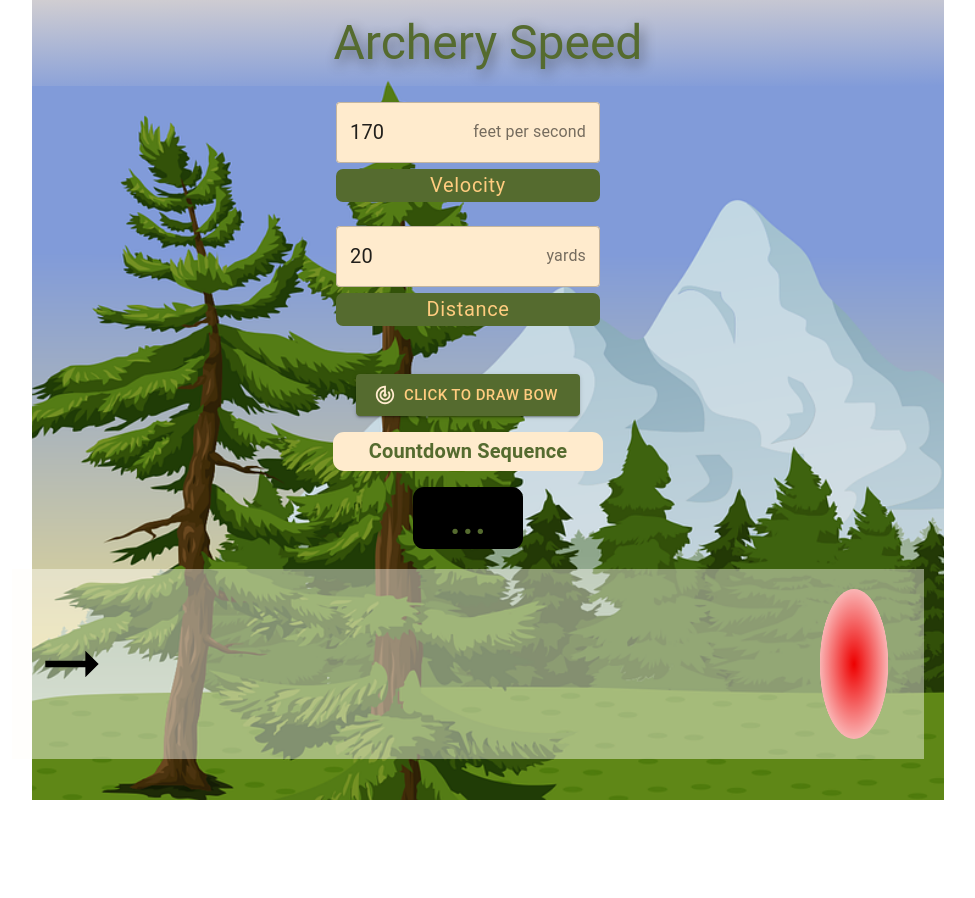
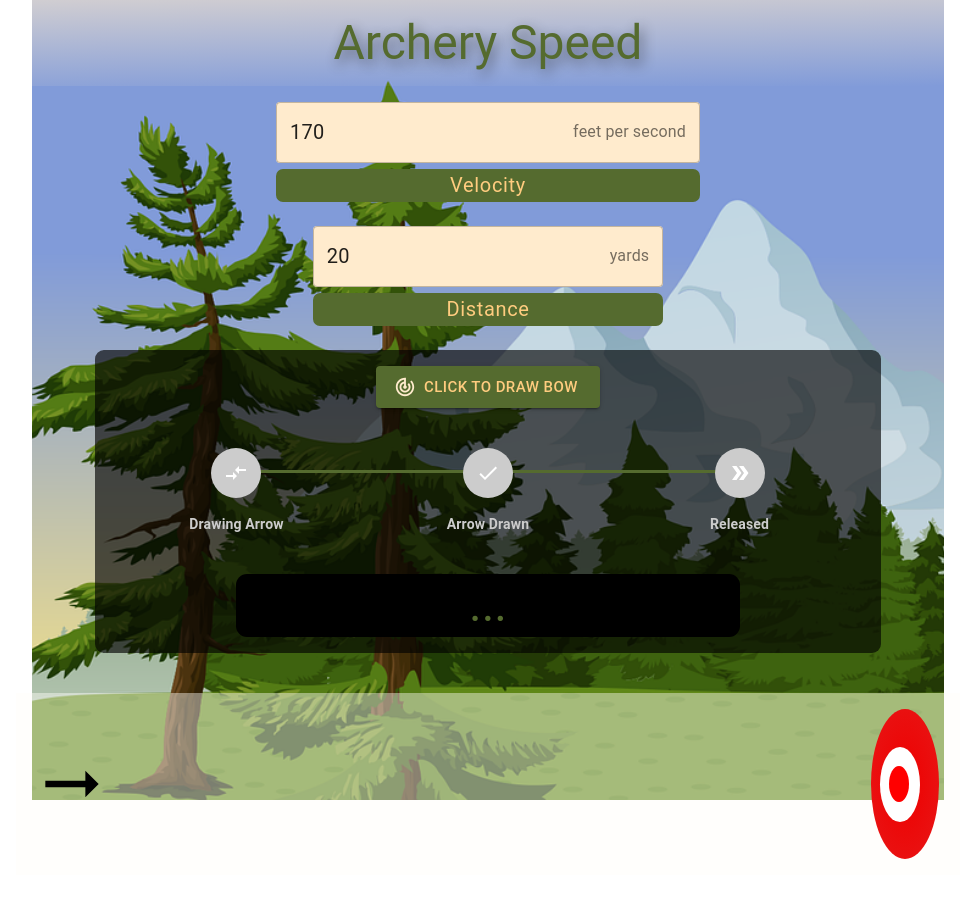
Before and after one commit to michael-williamson/archery_timer, a React (Create React App) app: page / in a window 1280 px wide. Shown: the top 898 px of the page, without its empty margins (152-1127 px from the left). Before the commit the page ends 800 px from the top, so only its background shows below. Built offline with nearby package versions, Linux system fonts and the light colour scheme.

Commit message:
added timeline to countdown

```diff
--- a/src/components/BowDemo.js
+++ b/src/components/BowDemo.js
@@ -10,24 +10,14 @@ import {
   FormControl,
   makeStyles,
 } from "@material-ui/core";
+
 import { ResultsModal } from "./ResultsModal";
 import { minMaxValidationFn } from "../helperFunctions/minMaxValidationFn";
 import { TrackChanges } from "@material-ui/icons";
 import bowDrawAudioURL from "../media/bow_draw.mp3";
 import arrowImpactURL from "../media/arrow_impact.mp3";
 import applauseURL from "../media/applause.mp3";
-
-export const BowDemo = () => {
-  const [drawing, setDrawing] = useState("Countdown Sequence");
-  const [showCounter, setShowCounter] = useState(false);
-  const [counter, setCounter] = useState(3);
-  const [animationPlayState, setAnimationPlayState] = useState("paused");
-  const [cycleAnimationClass, setCycleAnimationClass] = useState(false);
-  const [feetPerSecond, setFeetPerSecond] = useState(170);
-  const [timeTilTarget, setTimeTilTarget] = useState(120);
-  const [distanceTilTarget, setDistanceTilTarget] = useState(20);
-  const [resultsModalOpen, setResultsModalOpen] = useState(false);
-  const [btnDisabled, setBtnDisabled] = useState(false);
+import { StepperComp } from "./Stepper";
 
 const useStyles = makeStyles((theme) => ({
   muiOutlinedInput: {
@@ -48,6 +38,11 @@ export const BowDemo = () => {
     fontWeight: "bold",
     backgroundColor: "#000000c4",
   },
+  muiCountdownDisplay: {
+    backgroundColor: "#000000a3",
+    borderRadius: 9,
+  },
+  muiStepperContainer: { padding: "40px 0" },
   muiCountdownText: {
     backgroundColor: theme.palette.secondary.main,
     padding: "0.2rem 2.25rem",
@@ -62,20 +57,52 @@ export const BowDemo = () => {
   muiArrowContainer: {
     backgroundColor: "#fffcf970",
     height: 200,
-      position: "relative",
+    padding: 0,
+    marginTop: 40,
+  },
+  targetContainer: {
+    marginRight: 5,
   },
   target: {
-      width: 200,
+    width: 68,
     height: 150,
     borderRadius: "50%",
-      background: "radial-gradient(#ee0000, white)",
-      transform: "rotateY( 70deg)",
+    background: "radial-gradient(#ee0000, #e81717)",
+    position: "relative",
+    isolation: "isolate",
+    "&::after": {
+      content: "''",
       position: "absolute",
-      top: 0,
-      right: -30,
-      marginTop: 20,
+      inset: "38px 0 0 9px",
+      background: "white",
+      width: 40,
+      height: 75,
+      borderRadius: "50%",
+      zIndex: -1,
+    },
+    "&::before": {
+      content: "''",
+      position: "absolute",
+      inset: "57px 0 0 18px",
+      background: "red",
+      width: 20,
+      height: 36,
+      borderRadius: "50%",
+    },
   },
 }));
+
+export const BowDemo = () => {
+  const [showCounter, setShowCounter] = useState(false);
+  const [counter, setCounter] = useState(3);
+  const [animationPlayState, setAnimationPlayState] = useState("paused");
+  const [cycleAnimationClass, setCycleAnimationClass] = useState(false);
+  const [feetPerSecond, setFeetPerSecond] = useState(170);
+  const [timeTilTarget, setTimeTilTarget] = useState(120);
+  const [distanceTilTarget, setDistanceTilTarget] = useState(20);
+  const [resultsModalOpen, setResultsModalOpen] = useState(false);
+  const [btnDisabled, setBtnDisabled] = useState(false);
+  const [activeStep, setActiveStep] = useState(-1);
 
   const classes = useStyles();
 
@@ -85,7 +112,6 @@ export const BowDemo = () => {
       setAnimationPlayState("paused");
       setShowCounter(false);
       setCounter(3);
-      setDrawing("Countdown Sequence");
       setBtnDisabled(false);
     }
   }, [resultsModalOpen]);
@@ -98,23 +124,23 @@ export const BowDemo = () => {
     const arrowImpactAudio = new Audio(arrowImpactURL);
     const applauseAudio = new Audio(applauseURL);
     if (!counter) {
+      setActiveStep((prevStep) => prevStep + 1);
       setTimeout(() => {
         arrowImpactAudio.play();
       }, timeTilTarget);
       //before animation runs make sure animation will leave arrow in target
       setAnimationPlayState("running");
-      setDrawing("Released");
 
       setTimeout(() => {
         setResultsModalOpen(true);
         applauseAudio.play();
+        setActiveStep(-1);
         !cycleAnimationClass && setCycleAnimationClass(true);
       }, timeTilTarget + 2000);
     }
     counter > 0 &&
       showCounter &&
-      setTimeout(() => setCounter(counter - 1), 1000) &&
-      setDrawing("Releasing in");
+      setTimeout(() => setCounter(counter - 1), 1000);
   }, [counter, showCounter, timeTilTarget, cycleAnimationClass]);
 
   const handleChange = (prop) => (event) => {
@@ -141,9 +167,9 @@ export const BowDemo = () => {
     //play drawing of the bow
     bowDrawAudio.play();
     //begin sequence of steps with timers
-    setDrawing("Drawing Arrow");
+    setActiveStep((prevStep) => prevStep + 1);
     setTimeout(() => {
-      setDrawing("Arrow Drawn");
+      setActiveStep((prevStep) => prevStep + 1);
     }, 3000);
     // begins the countdown in useEffect Hook by setting showCounter to true
     setTimeout(() => {
@@ -152,18 +178,17 @@ export const BowDemo = () => {
   };
 
   return (
+    <Grid container item alignItems="center" direction="column" spacing={4}>
       <Grid
+        //container for both inputs
         container
         item
-      alignItems="center"
-      direction="column"
-      xs={12}
-      spacing={5}
+        justifyContent="center"
       >
-      <Grid container item xs={4} justifyContent="center" direction="column">
+        <Grid item xs={8}>
           <FormControl margin="normal">
             <OutlinedInput
-            classes={{ root: classes.muiOutlinedInput }}
+              className={classes.muiOutlinedInput}
               value={feetPerSecond}
               type="number"
               error={minMaxValidationFn(50, 500, feetPerSecond)}
@@ -189,14 +214,18 @@ export const BowDemo = () => {
               Velocity
             </FormHelperText>
           </FormControl>
+        </Grid>
+        <Grid item xs={8}>
           <FormControl margin="normal">
             <OutlinedInput
-            classes={{ root: classes.muiOutlinedInput }}
+              className={classes.muiOutlinedInput}
               value={distanceTilTarget}
               type="number"
               error={minMaxValidationFn(10, 300, distanceTilTarget)}
               onChange={handleChange("yards")}
-            endAdornment={<InputAdornment position="end">yards</InputAdornment>}
+              endAdornment={
+                <InputAdornment position="end">yards</InputAdornment>
+              }
               inputProps={{ "aria-label": "Distance" }}
             />
             <FormHelperText
@@ -215,14 +244,15 @@ export const BowDemo = () => {
             </FormHelperText>
           </FormControl>
         </Grid>
+      </Grid>
 
       <Grid
+        //container for click button and countdown display
+        className={classes.muiCountdownDisplay}
         container
         item
-        xs={12}
-        alignItems="center"
-        direction="column"
-        spacing={2}
+        justifyContent="center"
+        xs={10}
       >
         <Grid item xs={12}>
           <Button
@@ -236,15 +266,8 @@ export const BowDemo = () => {
             Click to Draw Bow
           </Button>
         </Grid>
-        <Grid item xs={8}>
-          <Typography
-            variant="h6"
-            component="h6"
-            color="primary"
-            classes={{ root: classes.muiCountdownText }}
-          >
-            {drawing}
-          </Typography>
+        <Grid item xs={12} className={classes.muiStepperContainer}>
+          <StepperComp activeStep={activeStep} />
         </Grid>
         <Grid item xs={8}>
           {counter > -1 && showCounter ? (
@@ -272,15 +295,21 @@ export const BowDemo = () => {
         container
         item
         xs={12}
-        classes={{ root: classes.muiArrowContainer }}
+        direction="row"
+        wrap="nowrap"
+        className={classes.muiArrowContainer}
         alignContent="center"
       >
+        {/* arrow is wrapped with a grid item */}
         <Arrow
           animationPlayState={animationPlayState}
           cycleAnimationClass={cycleAnimationClass}
           timeTilTarget={timeTilTarget}
         />
+
+        <Grid item className={classes.targetContainer}>
           <div className={classes.target}></div>
+        </Grid>
       </Grid>
       <Grid container item xs={12}>
         <ResultsModal
--- /dev/null
+++ b/src/components/Stepper.js
@@ -0,0 +1,113 @@
+import React from "react";
+import { makeStyles, withStyles } from "@material-ui/core/styles";
+import clsx from "clsx";
+import { Stepper, Step, StepLabel, StepConnector } from "@material-ui/core";
+import { CompareArrows, Done, DoubleArrow } from "@material-ui/icons";
+
+const useColorlibStepIconStyles = makeStyles((theme) => ({
+  root: {
+    backgroundColor: "#ccc",
+    zIndex: 1,
+    color: "#fff",
+    width: 50,
+    height: 50,
+    display: "flex",
+    borderRadius: "50%",
+    justifyContent: "center",
+    alignItems: "center",
+  },
+  active: {
+    backgroundImage: "linear-gradient(45deg, #556b2f82, darkolivegreen)",
+    boxShadow: "0 4px 10px 0 rgba(0,0,0,.25)",
+    color: theme.palette.secondary.main,
+  },
+  completed: {
+    backgroundColor: "#ccc",
+  },
+}));
+
+const useStyles = makeStyles({
+  root: {
+    backgroundColor: "transparent",
+    padding: 0,
+  },
+});
+
+function ColorlibStepIcon(props) {
+  const classes = useColorlibStepIconStyles();
+  const { active, completed } = props;
+
+  const icons = {
+    1: <CompareArrows />,
+    2: <Done />,
+    3: <DoubleArrow />,
+  };
+
+  return (
+    <div
+      className={clsx(classes.root, {
+        [classes.active]: active,
+        [classes.completed]: completed,
+      })}
+    >
+      {icons[String(props.icon)]}
+    </div>
+  );
+}
+
+const StepLabelComp = withStyles({
+  label: {
+    color: "#ccc",
+    fontWeight: "bold",
+    "&$active": { color: "#8ecf1d", fontWeight: "bold" },
+  },
+  active: { color: "darkolivegreen" },
+})(StepLabel);
+
+const ColorlibConnector = withStyles({
+  alternativeLabel: {
+    top: 22,
+  },
+  active: {
+    "& $line": {
+      backgroundImage: "linear-gradient(45deg, #556b2f82, darkolivegreen)",
+    },
+  },
+  completed: {
+    "& $line": {
+      backgroundImage: "linear-gradient(45deg, #556b2f82, darkolivegreen)",
+    },
+  },
+  line: {
+    height: 3,
+    border: 0,
+    backgroundColor: "darkolivegreen",
+    borderRadius: 1,
+  },
+})(StepConnector);
+
+function getSteps() {
+  return ["Drawing Arrow", "Arrow Drawn", "Released"];
+}
+
+export const StepperComp = (props) => {
+  const classes = useStyles();
+  const { activeStep } = props;
+  const steps = getSteps();
+  return (
+    <Stepper
+      activeStep={activeStep}
+      alternativeLabel
+      connector={<ColorlibConnector />}
+      className={classes.root}
+    >
+      {steps.map((label) => (
+        <Step key={label}>
+          <StepLabelComp StepIconComponent={ColorlibStepIcon}>
+            {label}
+          </StepLabelComp>
+        </Step>
+      ))}
+    </Stepper>
+  );
+};
```
Lines whose indentation alone changed are shown as unchanged.
